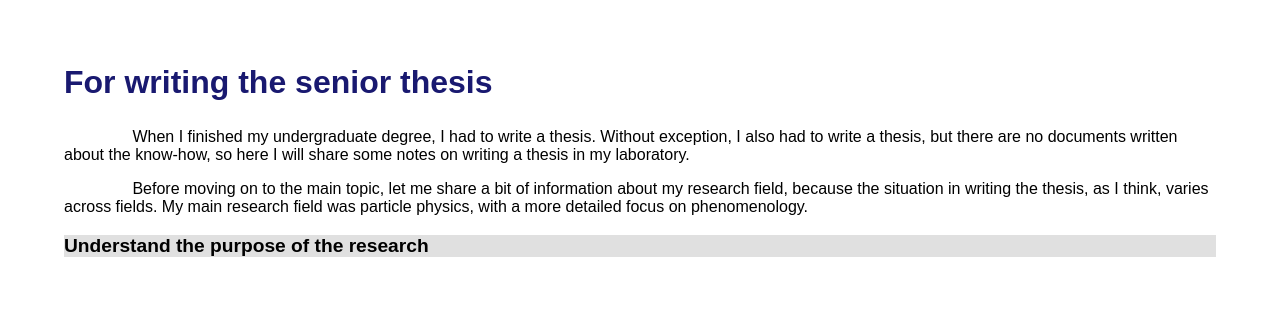
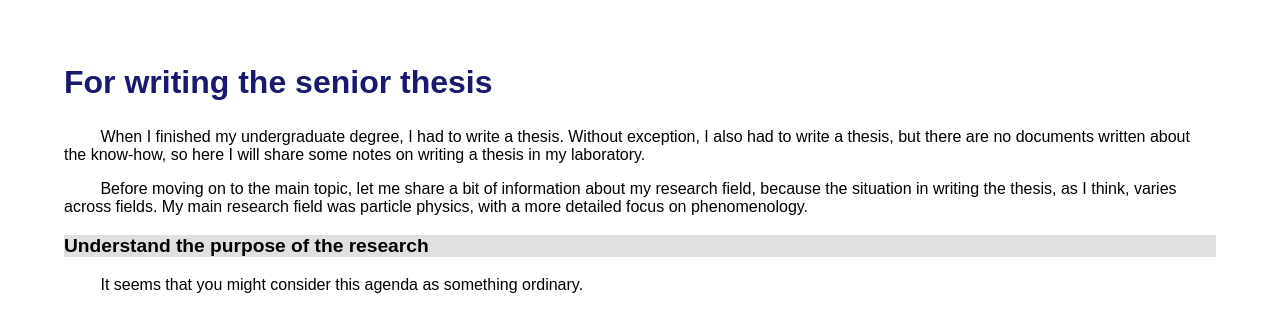
Before and after one commit to dxmegvpw/imiya.github.io, a Jekyll site: the page miya/miscellany/for_writing_the_senior_thesis/for_writing_the_senior_thesis.html, which Jekyll copies as it is, in a window 1280 px wide. Shown: the top 332 px of the page. Built offline with Jekyll 4.4.1, drawn with Linux system fonts in a browser that asks for light colours.

Commit message:
Update files

```diff
--- a/miya/miscellany/for_writing_the_senior_thesis/for_writing_the_senior_thesis.html
+++ b/miya/miscellany/for_writing_the_senior_thesis/for_writing_the_senior_thesis.html
@@ -14,16 +14,21 @@
     <h2>For writing the senior thesis</h2>
 
     <p>
-        &emsp;&emsp;&emsp;&emsp;
+        &emsp;&emsp;
         When I finished my undergraduate degree, I had to write a thesis. Without exception, I also had to write a thesis, but there are no documents written about the know-how, so here I will share some notes on writing a thesis in my laboratory.
     </p>
 
     <p>
-        &emsp;&emsp;&emsp;&emsp;
+        &emsp;&emsp;
         Before moving on to the main topic, let me share a bit of information about my research field, because the situation in writing the thesis, as I think, varies across fields. My main research field was particle physics, with a more detailed focus on phenomenology.
     </p>
 
     <h3>Understand the purpose of the research</h3>
 
+    <p>
+        &emsp;&emsp;
+        It seems that you might consider this agenda as something ordinary.
+    </p>
+
 </body>
 </html>
```
